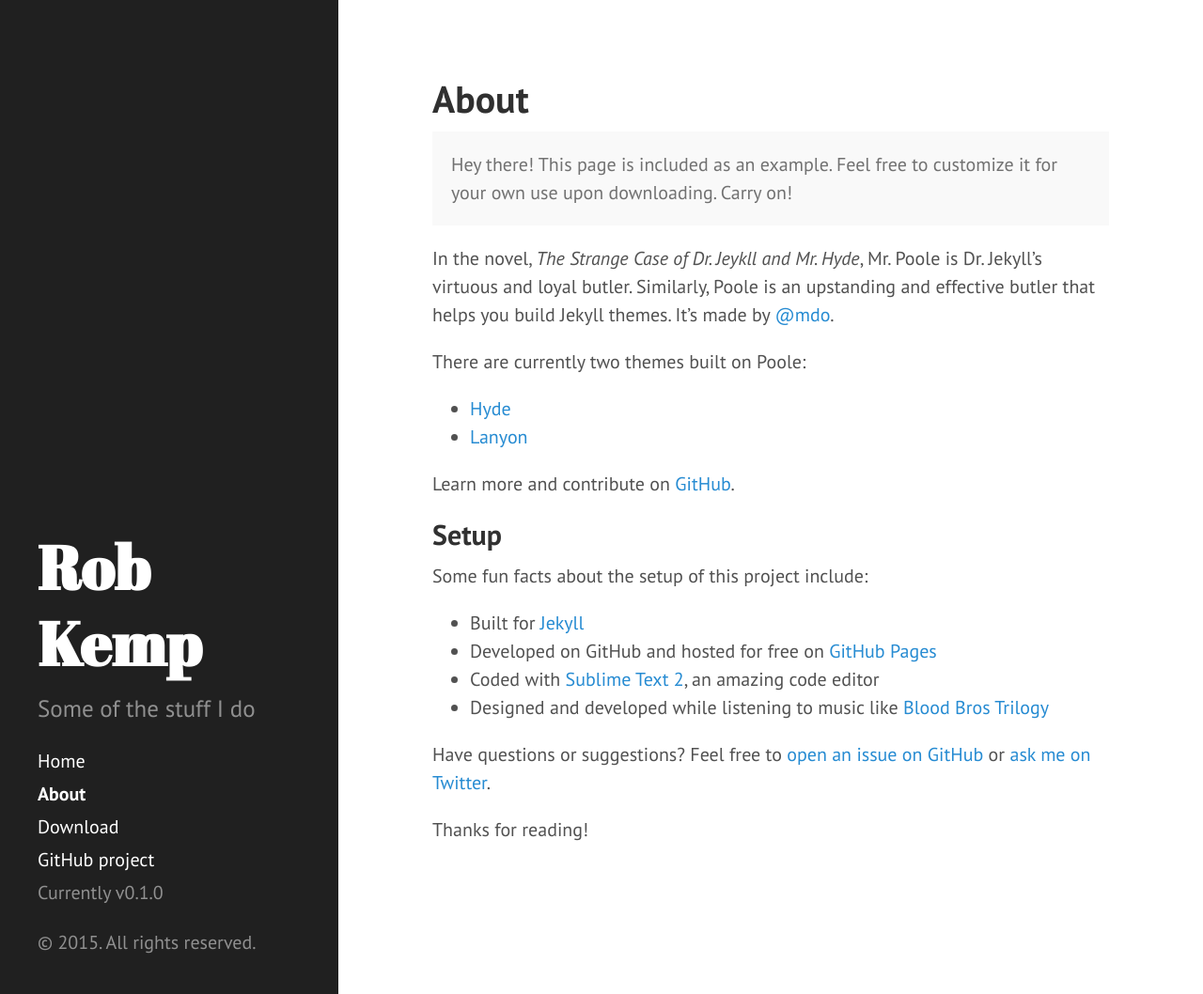
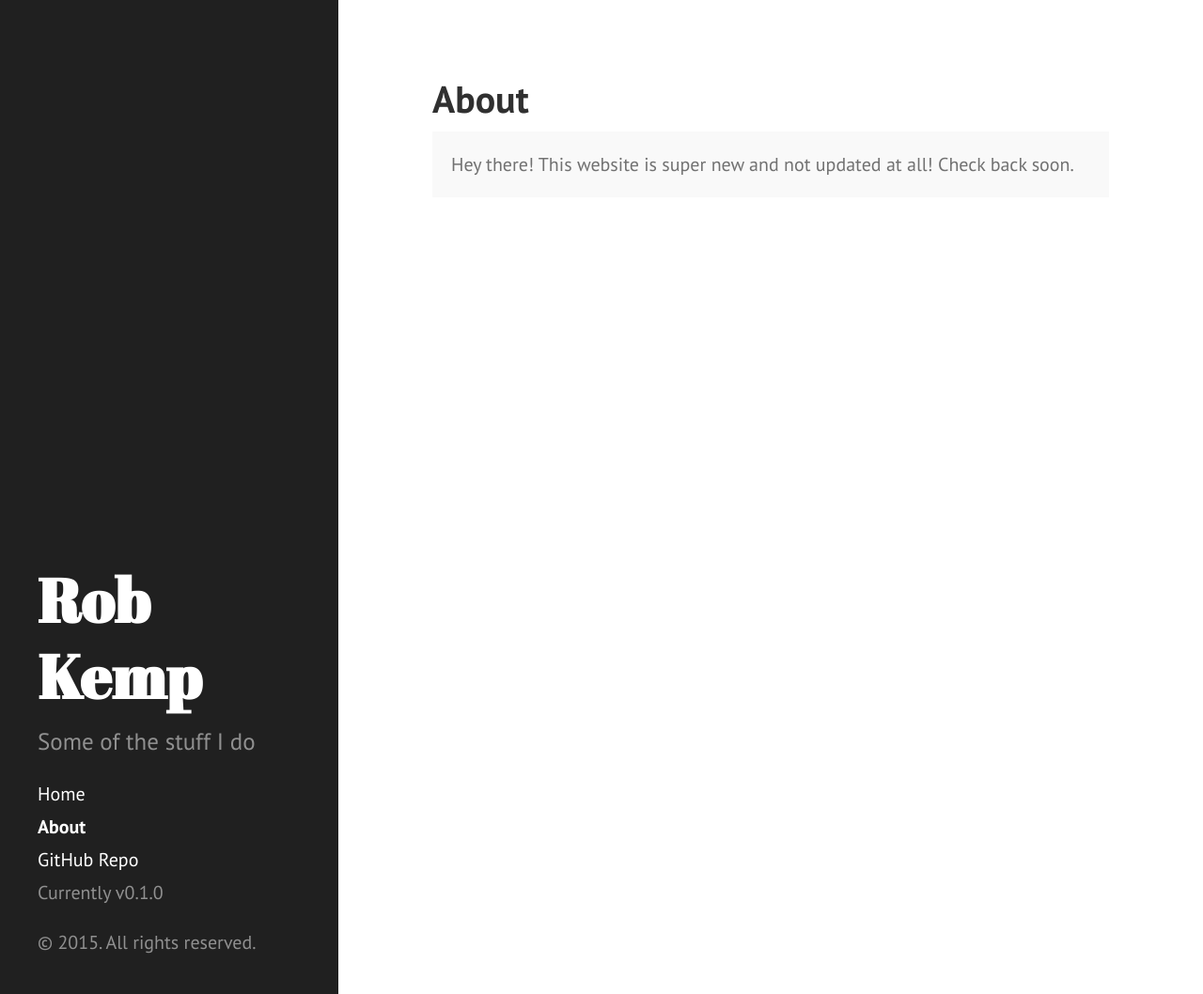
Before and after one commit to robkemp/robkemp.github.io, a Jekyll site: the page built from about.md, in a window 1280 px wide and 1058 px high. Shown: the whole window at 94% size. Built offline with Jekyll 4.4.1, drawn with Linux system fonts in a browser that asks for light colours; Markdown is read by kramdown in place of the engine named in the settings.

Commit message:
changed defaults from theme

```diff
--- a/_includes/sidebar.html
+++ b/_includes/sidebar.html
@@ -26,8 +26,7 @@
         {% endif %}
       {% endfor %}
 
-      <a class="sidebar-nav-item" href="{{ site.github.repo }}/archive/v{{ site.version }}.zip">Download</a>
-      <a class="sidebar-nav-item" href="{{ site.github.repo }}">GitHub project</a>
+      <a class="sidebar-nav-item" href="{{ site.github.repo }}">GitHub Repo</a>
       <span class="sidebar-nav-item">Currently v{{ site.version }}</span>
     </nav>
 
--- a/about.md
+++ b/about.md
@@ -4,27 +4,5 @@ title: About
 ---
 
 <p class="message">
-  Hey there! This page is included as an example. Feel free to customize it for your own use upon downloading. Carry on!
+  Hey there! This website is super new and not updated at all! Check back soon.
 </p>
-
-In the novel, *The Strange Case of Dr. Jeykll and Mr. Hyde*, Mr. Poole is Dr. Jekyll's virtuous and loyal butler. Similarly, Poole is an upstanding and effective butler that helps you build Jekyll themes. It's made by [@mdo](https://twitter.com/mdo).
-
-There are currently two themes built on Poole:
-
-* [Hyde](http://hyde.getpoole.com)
-* [Lanyon](http://lanyon.getpoole.com)
-
-Learn more and contribute on [GitHub](https://github.com/poole).
-
-## Setup
-
-Some fun facts about the setup of this project include:
-
-* Built for [Jekyll](http://jekyllrb.com)
-* Developed on GitHub and hosted for free on [GitHub Pages](https://pages.github.com)
-* Coded with [Sublime Text 2](http://sublimetext.com), an amazing code editor
-* Designed and developed while listening to music like [Blood Bros Trilogy](https://soundcloud.com/maddecent/sets/blood-bros-series)
-
-Have questions or suggestions? Feel free to [open an issue on GitHub](https://github.com/poole/issues/new) or [ask me on Twitter](https://twitter.com/mdo).
-
-Thanks for reading!
--- a/index.html
+++ b/index.html
@@ -2,6 +2,9 @@
 layout: default
 title: Home
 ---
+<body class="theme-base-09">
+  ...
+</body>
 
 <div class="posts">
   {% for post in paginator.posts %}
```
Also changed, not shown: _posts/2012-02-06-whats-jekyll.md (deleted, +0 -12 lines), _posts/2012-02-07-example-content.md (deleted, +0 -138 lines), _posts/2013-12-28-introducing-hyde.md (deleted, +0 -37 lines), _posts/2015-8-28-Under Construction.md (added, +5 -0 lines), README.md (deleted).
